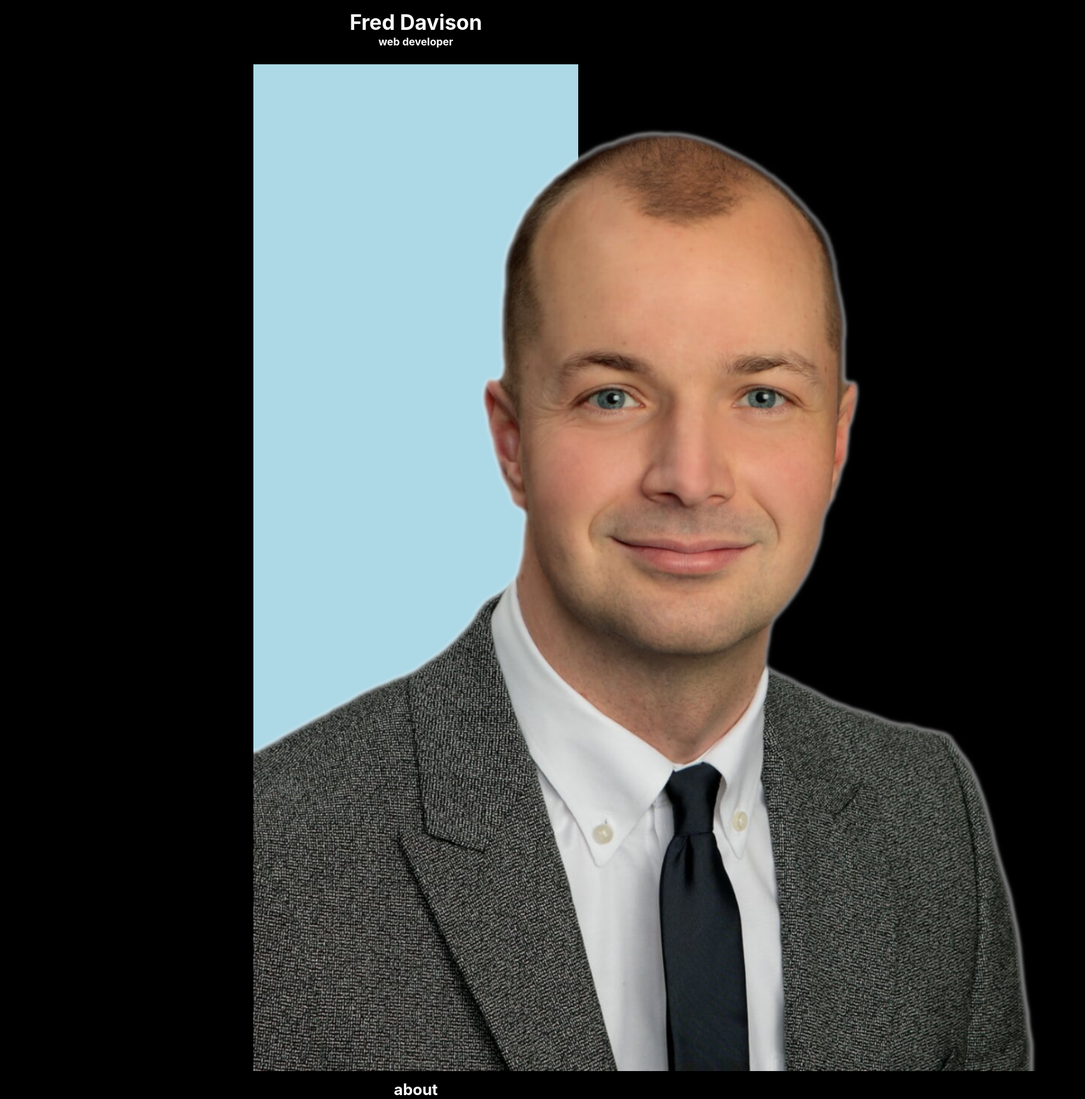
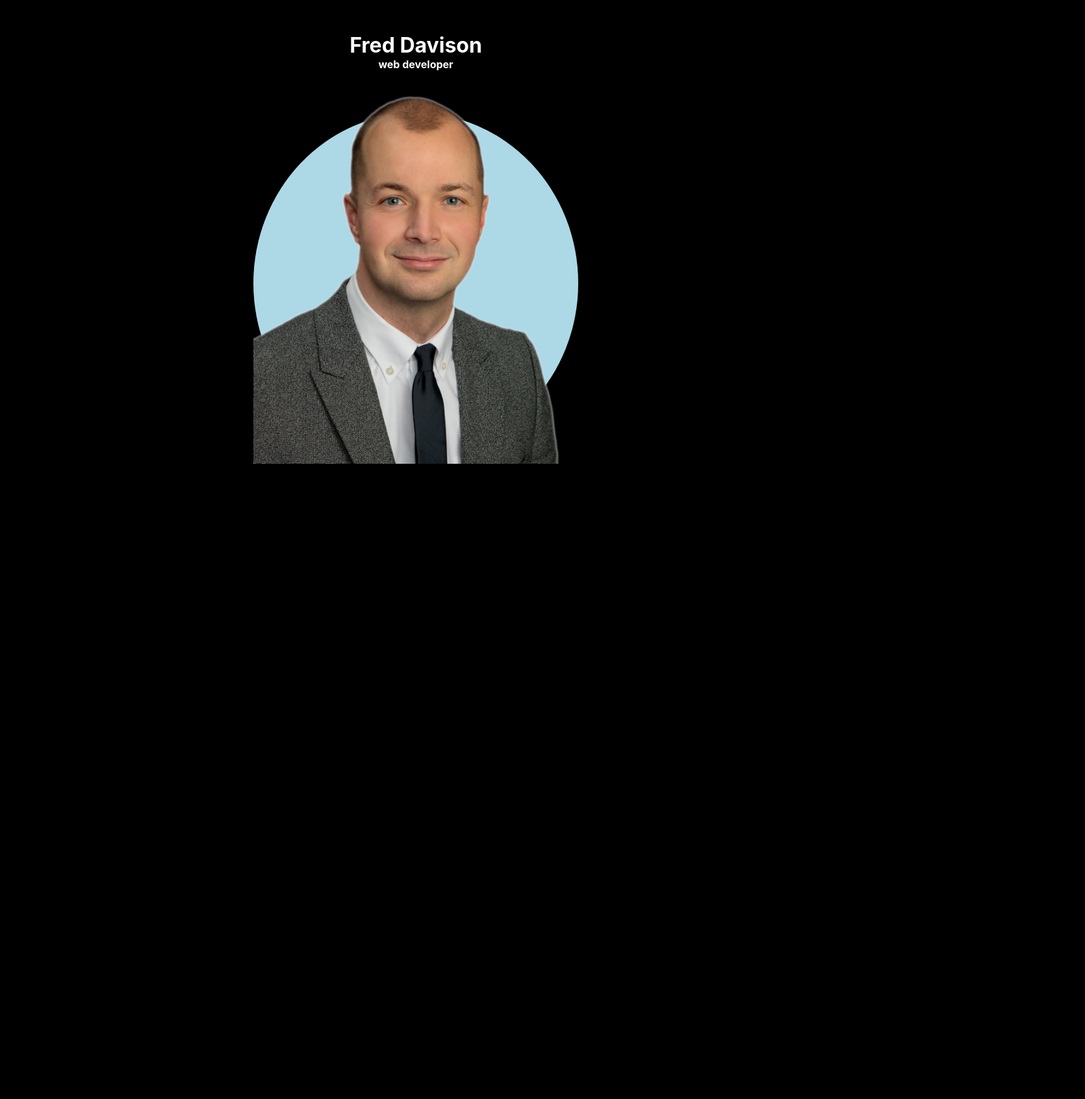
Before and after one commit to fred-archive/portfolio-fredinfo, a React (Create React App) app: page / in a window 1280 px wide. Shown: the whole page at 65% size, 1670 px wide, since content can reach past the window. After the commit the page ends 800 px from the top, so only its background shows below. Built offline with nearby package versions, Linux system fonts and the light colour scheme.

Commit message:
remove about

```diff
--- a/src/App.css
+++ b/src/App.css
@@ -4,6 +4,7 @@
 
 body {
   background: black;
+  box-sizing: border-box;
 }
 
 .display {
@@ -14,27 +15,32 @@ body {
 }
 
 img {
-  /* height: 450px; */
   width: 100vw;
-  margin-top: -50px;
-  margin-bottom: -5px;
+  max-width: 500px;
+  margin-bottom: -20px;
+  margin-top: -85px;
 }
 
 h1, h2 {
-  padding-top: 15px;
+  padding-top: 50px;
   margin: 0;
+}
+
+h2 {
+  padding-top: 45px;
 }
 
 h4 {
   margin: 0;
-  margin-bottom: 25px;
+  margin-bottom: 65px;
 }
 
 .pink {
   background: pink;
   background: dimgray;
   background: lightblue;
-  /* border-radius: 50%; */
+  border-radius: 50%;
+  /* border: 8px solid white; */
 }
 
 .display {
--- a/src/Display.jsx
+++ b/src/Display.jsx
@@ -9,9 +9,6 @@ export const Display = () => {
             <div className='pink'>
             <img src={fred} alt="" />
             </div>
-            <div className='about'>
-                <h2>about</h2>
-            </div>
         </div>
     )
 }
```
